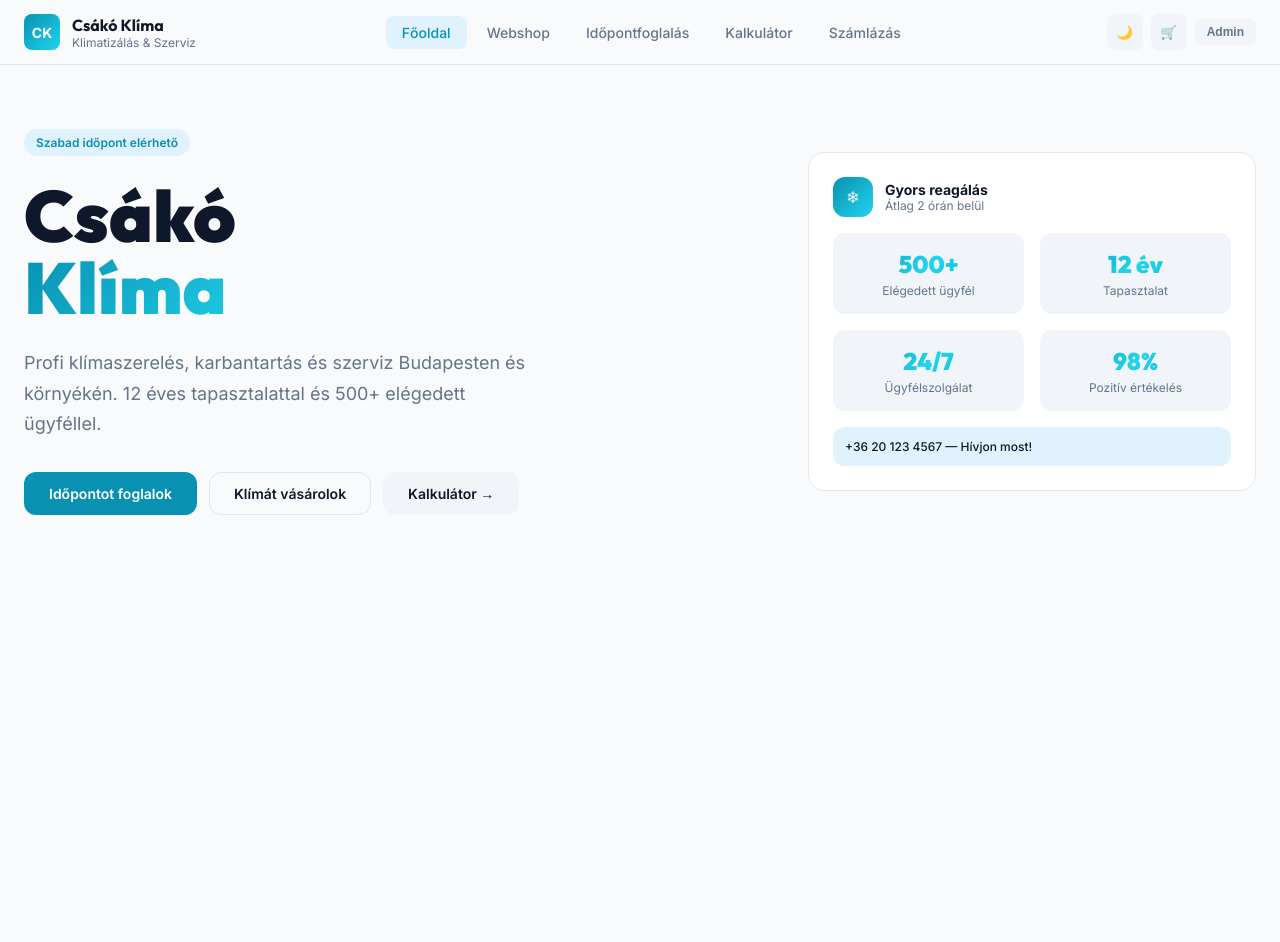
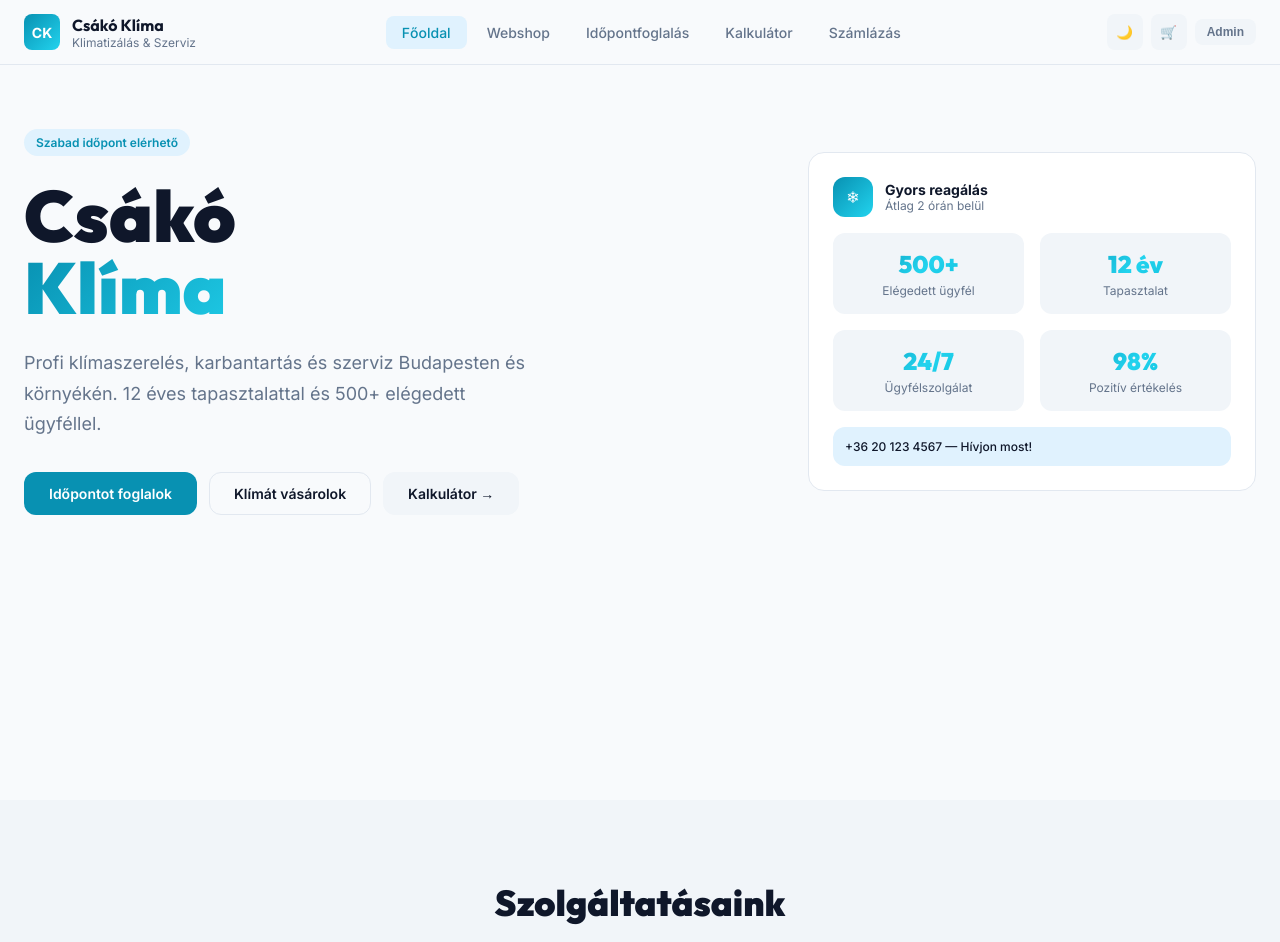
Before and after one commit to AceA1118/klim-sweboldal-vizsgaremek, a React (Vite) app in the folder frontend/: page / in a window 1280 px wide. Shown: the top 942 px of the page. Before the commit the page ends 800 px from the top, so only its background shows below. Built offline with nearby package versions, Linux system fonts and the light colour scheme.

Commit message:
Services szekció bekötése az App-ba

```diff
--- a/frontend/src/App.jsx
+++ b/frontend/src/App.jsx
@@ -1,11 +1,13 @@
 import Navbar from "./components/Navbar.jsx";
 import Hero from "./components/Hero.jsx";
+import Services from "./components/Services.jsx";
 
 export default function App() {
   return (
     <>
       <Navbar />
       <Hero />
+      <Services />
     </>
   );
 }
```
